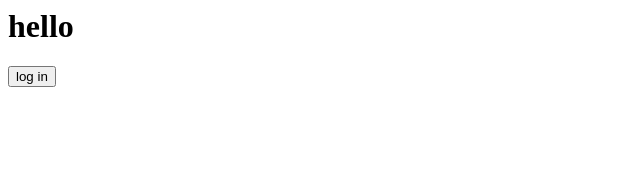
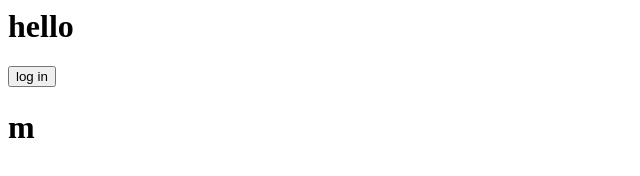
Before and after one commit to varadharaj21/rRepo, a plain HTML site: page index.html in a window 1280 px wide. Shown: the full height of the page, 0-640 px from the left. Drawn offline with Linux system fonts and the light colour scheme.

Commit message:
adding header to feature2

```diff
--- a/index.html
+++ b/index.html
@@ -1,2 +1,3 @@
 <h1> hello</h1>
 <button>log in</button>
+<h1>m</h1>
```
